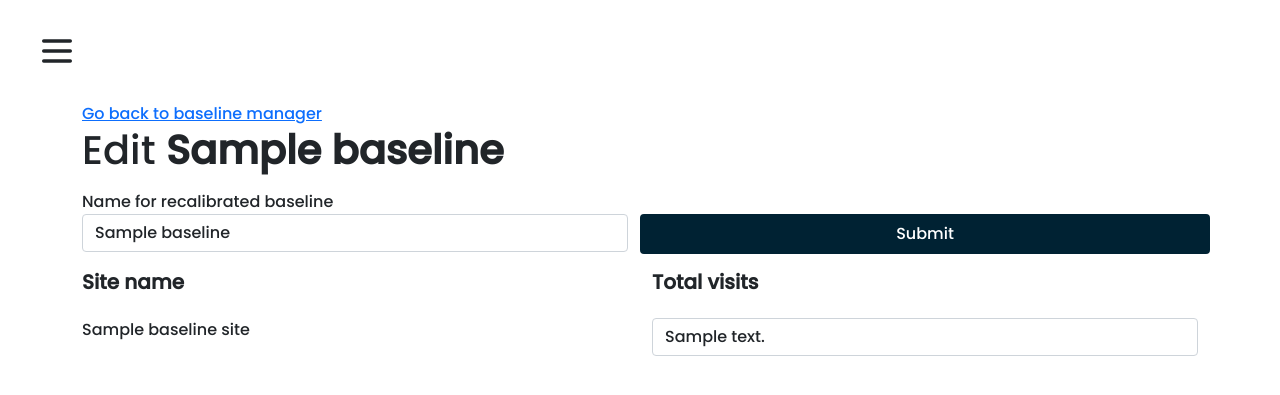
After one commit to AlanChen4/RecPlan, a Django app: template veritas/choice_model/templates/choice_model/edit_baseline.html in a window 1280 px wide. The commit adds this page. Shown: the top 395 px of the page. Run offline with Django 3.2, Linux system fonts and the light colour scheme; the template is opened without the code that fills it: most values are stand-ins (such as "Sample title", 1, 10 or a date in 2020).

Commit message:
Add baseline manager

```diff
--- a/veritas/choice_model/templates/choice_model/bundles.html
+++ b/veritas/choice_model/templates/choice_model/bundles.html
@@ -5,9 +5,10 @@
     <h1>Home</h1>
     <div class="d-flex pt-4">
         <h3>Baseline site visits distribution</h3>
-        <button class="btn btn-black ms-auto" data-bs-toggle="collapse" data-bs-target="#collapse-baseline" aria-expanded="true">
+        <button class="btn btn-black ms-auto mx-1" data-bs-toggle="collapse" data-bs-target="#collapse-baseline" aria-expanded="true">
             Show/hide baseline model
         </button>
+        <a class="btn btn-green mx-1" href="{% url 'baseline-manager' %}">Manage baseline model(s)</a>
     </div>
     <div class="collapse show" id="collapse-baseline">
         <div class="row">
--- /dev/null
+++ b/veritas/choice_model/templates/choice_model/edit_baseline.html
@@ -0,0 +1,34 @@
+{% extends 'choice_model/main.html' %}
+{% block content %}
+<div class="container">
+    <a href="{% url 'baseline-manager' %}">Go back to baseline manager</a>
+    <h1 class="mb-3">Edit <strong>{{ baseline.name }}</strong></h1>
+    <form action="." method="POST" class="mt-3"> {% csrf_token %}
+        <div class="row mb-3">
+            <div class="col-md-6">
+                <label for="baselineModelName">Name for recalibrated baseline</label>
+                <input type="text" id="baselineModelName" name="baselineModelName" class="form-control" value="{{ baseline.name }}">
+            </div>
+            <input type="submit" value="Submit" class="btn btn-black col-md-6 mt-4">
+        </div>
+        <div class="row mb-3">
+            <div class="col-md-6">
+                <h5><strong>Site name</strong></h5>
+            </div>
+            <div class="col-md-6">
+                <h5><strong>Total visits</strong></h5>
+            </div>
+        </div>
+        {% for baseline_site in baseline_sites %}
+            <div class="row mb-3">
+                <div class="col-md-6">
+                    <label class="form-label" for="{{ baseline_site.name }}">{{ baseline_site.name }}</label>
+                </div>
+                <div class="col-md-6">
+                    <input class="form-control" type="text" name="{{ baseline_site.name }} (site)" id="{{ baseline_site.name }}" value="{{ baseline_site.visits }}">
+                </div>
+            </div>
+        {% endfor %}
+    </form>
+</div>
+{% endblock content %}
--- a/veritas/choice_model/templates/choice_model/main.html
+++ b/veritas/choice_model/templates/choice_model/main.html
@@ -37,6 +37,19 @@
         background-color: white;
         border: 2px solid #19e3b0;
         color: #19e3b0;
+    }
+
+    .btn-green {
+        background-color: white;
+        border: 2px solid #19e3b0;
+        color: #19e3b0;
+    }
+
+    .btn-green:hover {
+        background-color: #19e3b0;
+        border: 2px solid #19e3b0;
+        color: white;
+        transition: 0.5s;
     }
 
     .card-body {
--- a/veritas/choice_model/urls.py
+++ b/veritas/choice_model/urls.py
@@ -15,5 +15,9 @@ urlpatterns = [
     path('modified-site/<uuid:pk>/<str:site_name>/', ModifiedSiteCreate.as_view(), name='modified-site-create'),
     path('modified-site/<uuid:pk>/<str:site_name>/update/', ModifiedSiteUpdate.as_view(), name='modified-site-update'),
 
-    path('recalibrate/', RecalibrateBaseline, name='recalibrate-baseline')
+    path('recalibrate/', RecalibrateBaseline, name='recalibrate-baseline'),
+    path('baselines/', BaselineManager, name='baseline-manager'),
+    path('baseline/select/', SelectBaseline, name='select-baseline'),
+    path('baseline/edit/<uuid:baseline_id>/', EditBaseline, name='edit-baseline'),
+    path('baseline/delete/<uuid:baseline_id>/', DeleteBaseline, name='delete-baseline'),
 ]
```
Also changed, not shown: veritas/choice_model/templates/choice_model/baselines.html (added, +39 -0 lines), veritas/choice_model/views/calibration.py (+55 -2 lines).
